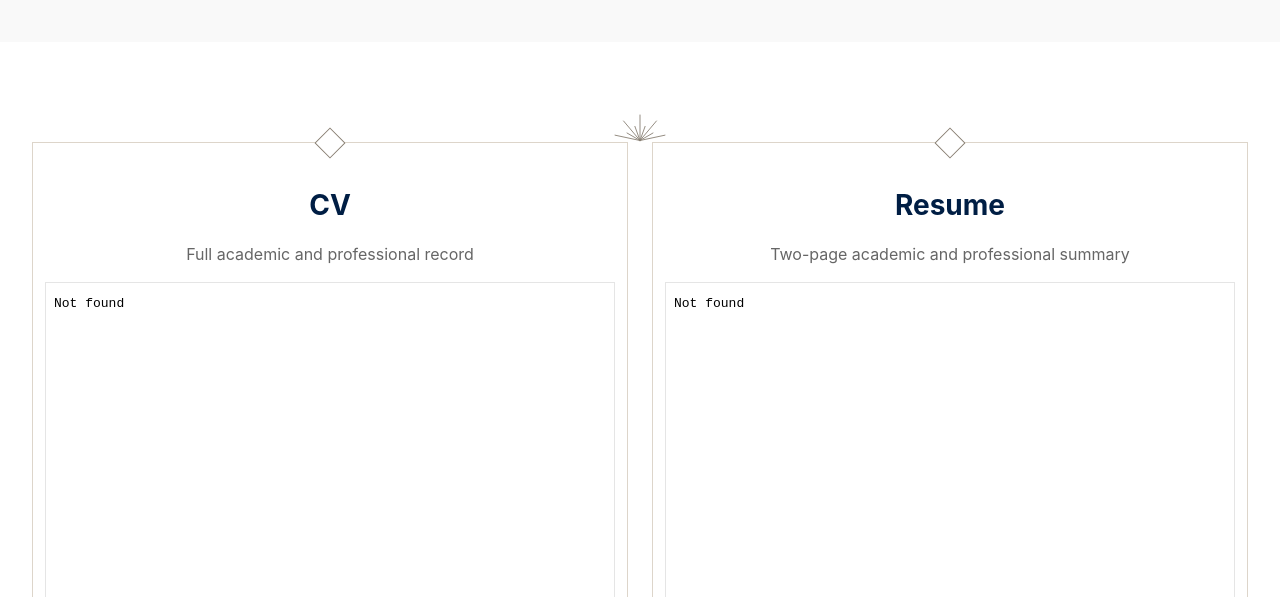
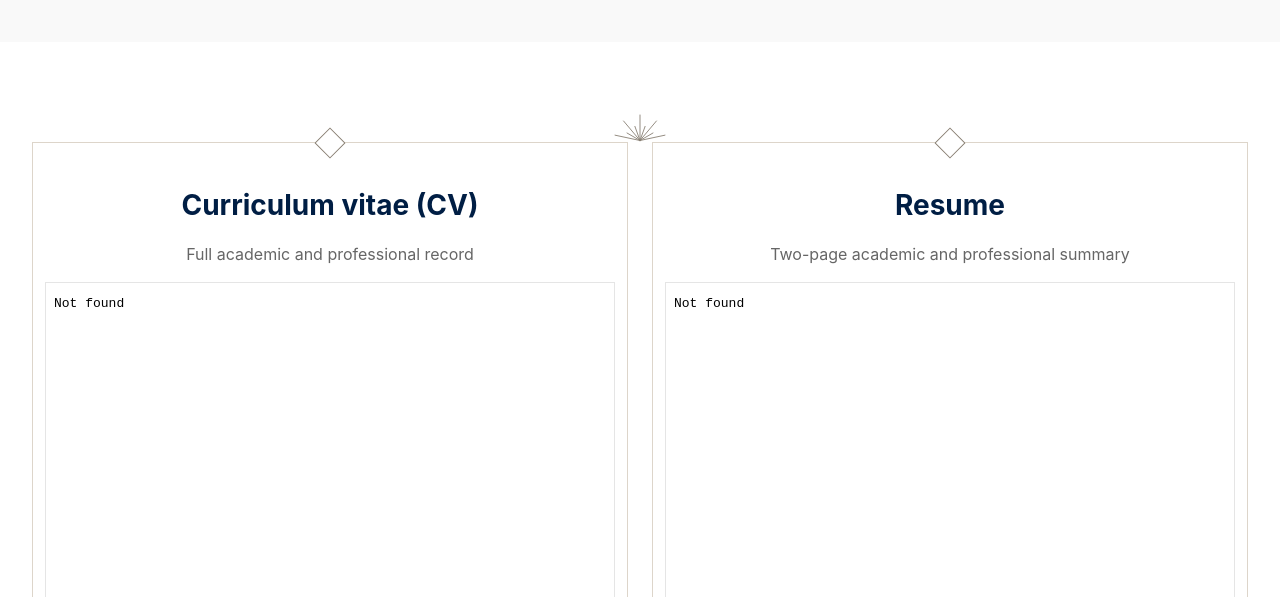
Before and after one commit to nsbyrd/nsbyrd, a plain HTML site: page cv.html in a window 1280 px wide. Shown: the part 203-800 px from the top of the page. Drawn offline with Linux system fonts and the light colour scheme.

Commit message:
Rename CV heading
Co-Authored-By: Claude Opus 5.5 <noreply@anthropic.com>

```diff
--- a/cv.html
+++ b/cv.html
@@ -52,7 +52,7 @@
         <div class="cv-docs">
             <div class="cv-doc cv-box">
                 <span class="research-line-num" aria-hidden="true"></span>
-                <h2>CV</h2>
+                <h2>Curriculum vitae (CV)</h2>
                 <p class="cv-subtitle">Full academic and professional record</p>
                 <iframe src="assets/Natalie_Byrd_CV.pdf#navpanes=0&amp;view=FitH" title="Natalie Byrd CV"></iframe>
                 <a class="hero-btn primary" href="assets/Natalie_Byrd_CV.pdf" download>Download CV<span class="btn-arrow" aria-hidden="true">&#8594;</span></a>
```
